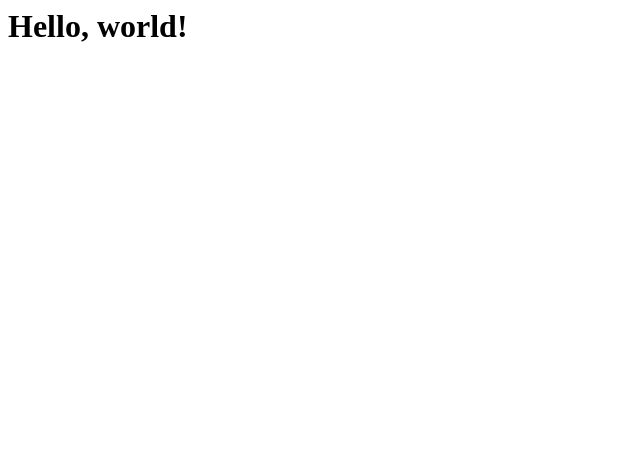
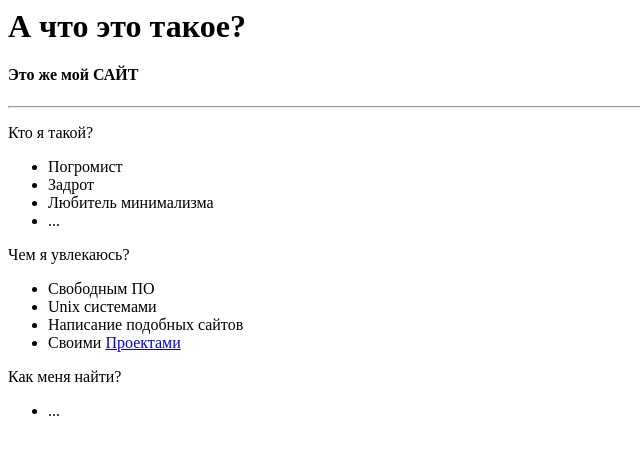
Before and after one commit to notavarnex/notavarnex.github.io, a plain HTML site: page index.html in a window 1280 px wide. Shown: the whole page, without its empty margins (0-640 px from the left). Drawn offline with Linux system fonts and the light colour scheme.

Commit message:
Update index.html

```diff
--- a/index.html
+++ b/index.html
@@ -1 +1,29 @@
-<h1>Hello, world!</h1>
+<html>
+	<head>
+		<link rel="stylesheet" href="style.css">
+		<title>А что это такое?</title>
+	</head>
+	<body>
+		<h1>А что это такое?</h1>
+		<h4>Это же мой САЙТ</h4>
+		<hr>
+		<p>Кто я такой?</p>
+		<ul>
+			<li>Погромист</li>
+			<li>Задрот</li>
+			<li>Любитель минимализма</li>
+			<li>...</li>
+		</ul>
+		<p>Чем я увлекаюсь?</p>
+		<ul>
+			<li>Свободным ПО</li>
+			<li>Unix системами</li>
+			<li>Написание подобных сайтов</li>
+			<li>Своими <a href="https://github.com/notavarnex">Проектами</a></li>
+		</ul>
+		<p>Как меня найти?</p>
+		<ul>
+			<li>...</li>
+		</ul>
+	</body>
+</html>
```
